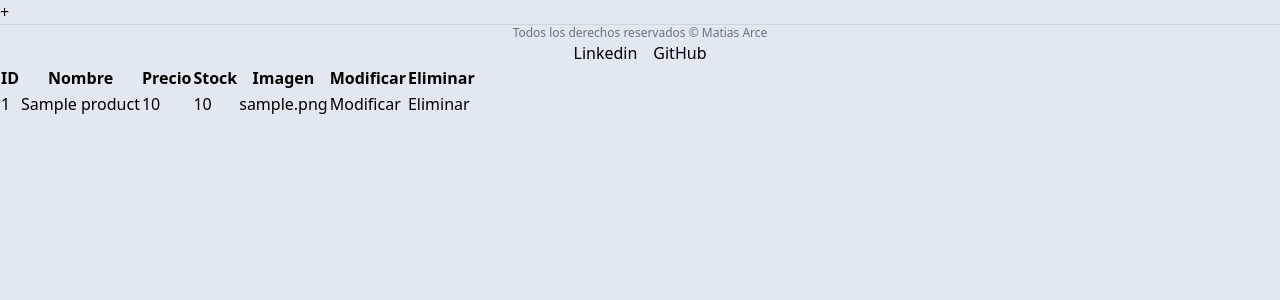
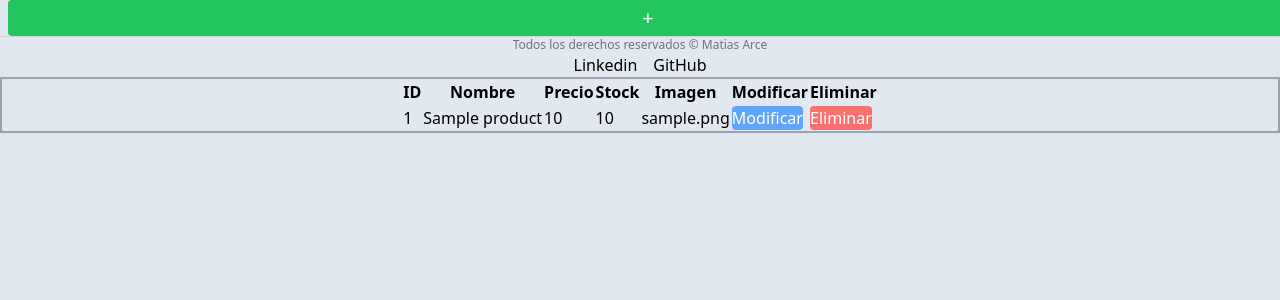
Before and after one commit to MrMaty17/proyecto-ferreteria, a PHP site: page /admin/index.php in a window 1280 px wide. Shown: the part 100-400 px from the top of the page. Run offline with PHP 8.4, Linux system fonts and the light colour scheme; tables that the repository leaves empty hold one stand-in row (values such as "Sample post"); some libraries are stand-ins or nearby versions.

Commit message:
styles index.php admin

```diff
--- a/admin/index.php
+++ b/admin/index.php
@@ -8,20 +8,22 @@ $result = $conexion->query($sql);
 
 ?>
 <main>
-    <button><a href="formCreateUpdate.php">+</a></button>
+    <div class="flex-1">
+        <button class="px-3 py-1 w-full mx-2 rounded bg-green-500 hover:bg-green-600 cursor-pointer"><a class="text-xl text-white" href="formCreateUpdate.php">+</a></button>
+    </div>
     <?php
         $create = isset($_SESSION['create']) ? $_SESSION['create'] : null;
         if ($create == 'complete') :
     ?>
-        <p>El producto se creo correctamente</p>
+        <p class="text-sm text-green-400 text-center">El producto se creo correctamente</p>
     <?php elseif ($create == 'error') : ?>
-        <p>El producto no se creo</p>
+        <p class="text-sm text-red-400 text-center">El producto no se creo</p>
     <?php
         endif;
         unset($_SESSION['create']);
     ?>
     <?php if ($result->num_rows > 0): ?>
-    <table>
+    <table class="flex justify-center items-center border-gray-400 border-2">
         <tr>
             <th>ID</th>
             <th>Nombre</th>
@@ -38,13 +40,13 @@ $result = $conexion->query($sql);
                     <td><?= $fila['price'] ?></td>
                     <td><?= $fila['stock'] ?></td>
                     <td><?= $fila['image'] ?></td>
-                    <td><a href="formCreateUpdate.php?id=<?= $fila['id'] ?>"><button>Modificar</button></a></td>
-                    <td><button id="delete.php?id=<?= $fila['id'] ?>">Eliminar</button></td>
+                    <td><a href="formCreateUpdate.php?id=<?= $fila['id']?>"><button class="rounded bg-blue-400 hover:bg-blue-500 text-white cursor-pointer">Modificar</button></a></td>
+                    <td><button class="rounded bg-red-400 hover:bg-red-500 text-white cursor-pointer" id="delete.php?id=<?= $fila['id']?>">Eliminar</button></td>
                 </tr>
             <?php endwhile; ?>
         <?php else: ?>
-            <div>
-                <p>No hay productos</p>
+            <div class="flex justify-center items-center">
+                <p class="text-2xl">No hay productos</p>
             </div>
         </table>
     <?php endif; ?>
```
